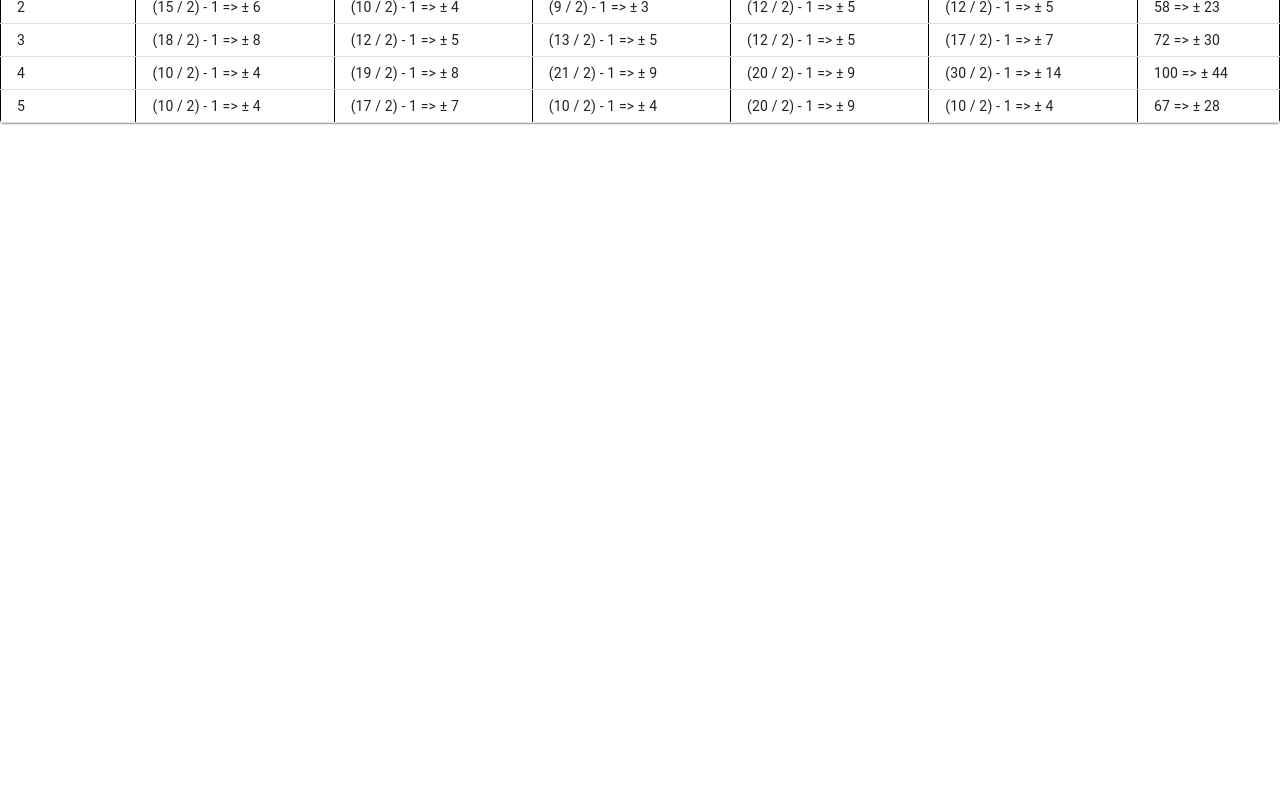
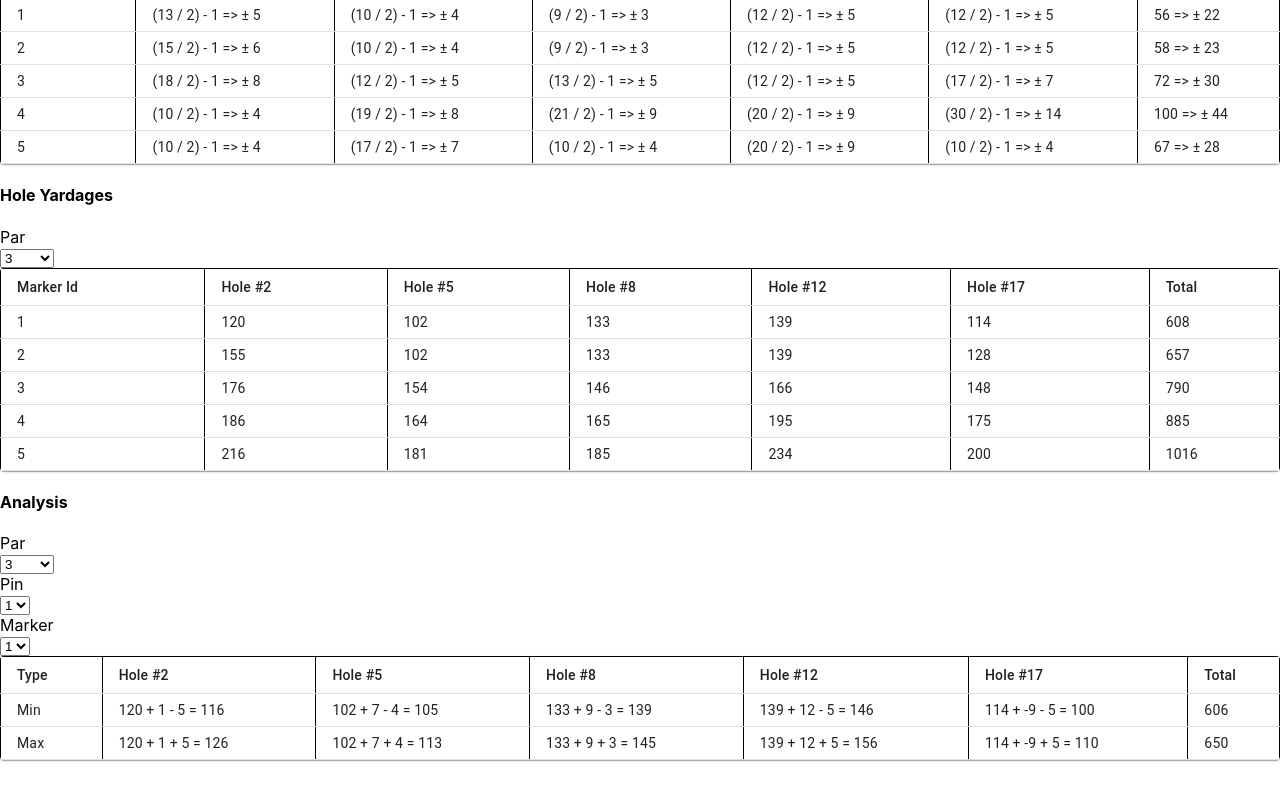
Before and after one commit to cole-gannaway/Hoover-CC-Teebox-Analysis, a React (Create React App) app: page / in a window 1280 px wide. Shown: the part 531-1331 px from the top of the page. Before the commit the page ends 800 px from the top, so only its background shows below. Built offline with nearby package versions, Linux system fonts and the light colour scheme.

Commit message:
Added Yardage and Analysis Table

```diff
--- /dev/null
+++ b/src/components/CourseAnalysisTable/CourseAnalysisTable.tsx
@@ -0,0 +1,117 @@
+import React, { Component } from 'react';
+import { DataService } from '../../services/data-service';
+import MaterialTable from '../MaterialTable/MaterialTable';
+import SelectAPI from '../SelectAPI/SelectAPI';
+import { YardageUtils } from '../../services/yardage-utils';
+
+const options = ['None', '3', '4', '5'];
+class CourseAnalysisTable extends Component<{}, { parFilter: string, pinFilter: string, markerFilter: string }> {
+
+    constructor(props: any) {
+        super(props);
+        this.state = {
+            parFilter: '3',
+            pinFilter: '1',
+            markerFilter: '1'
+        }
+        this.handleParFilterChange = this.handleParFilterChange.bind(this);
+        this.handlePinFilterChange = this.handlePinFilterChange.bind(this);
+        this.handleMarkerFilterChange = this.handleMarkerFilterChange.bind(this);
+    }
+    public render() {
+        let holeIds: number[] = [];
+        if (this.state.parFilter === 'None') {
+            holeIds = DataService.getAllHoleIds(null);
+        } else {
+            holeIds = DataService.getAllHoleIds(this.state.parFilter);
+        }
+        const markerIds = DataService.getAllMarkerIds();
+        const pinIds = DataService.getAllPinLocationIds();
+
+        const markerId = parseInt(this.state.markerFilter);
+        const pinId = parseInt(this.state.pinFilter);
+
+        // construct header row
+        const headerRow: string[] = [];
+        headerRow.push('Type');
+        holeIds.forEach((holeId) => {
+            headerRow.push('Hole #' + holeId.toString());
+        });
+        headerRow.push('Total');
+
+        // construct min data row
+        const minDataRow: string[] = [];
+        minDataRow.push('Min');
+        let minSum = 0;
+        holeIds.forEach((holeId) => {
+            const markerInfo = DataService.getMarkerInfoForHole(holeId, markerId);
+            const pinInfo = DataService.getPinInfoForHole(holeId, pinId);
+            // default
+            let cellVal = '-';
+            if (markerInfo && pinInfo) {
+                const yardage = markerInfo.yardage;
+                const pinDepth = pinInfo.depth;
+                const markerDepth = markerInfo.depth;
+                const markerDepthDelta = YardageUtils.computePlusMinus(markerDepth);
+                // min
+                const total = yardage + pinDepth - markerDepthDelta;
+                minSum += total;
+                cellVal = yardage.toString() + ' + ' + pinDepth.toString() + ' - ' + markerDepthDelta.toString() + ' = ' + total.toString();
+            }
+            minDataRow.push(cellVal);
+        });
+        minDataRow.push(minSum.toString());
+
+        // construct max data row
+        const maxDataRow: string[] = [];
+        maxDataRow.push('Max');
+        let maxSum = 0;
+        holeIds.forEach((holeId) => {
+            const markerInfo = DataService.getMarkerInfoForHole(holeId, markerId);
+            const pinInfo = DataService.getPinInfoForHole(holeId, pinId);
+            // default
+            let cellVal = '-';
+            if (markerInfo && pinInfo) {
+                const yardage = markerInfo.yardage;
+                const pinDepth = pinInfo.depth;
+                const markerDepth = markerInfo.depth;
+                const markerDepthDelta = YardageUtils.computePlusMinus(markerDepth);
+                // max
+                const total = yardage + pinDepth + markerDepthDelta;
+                maxSum += total;
+                cellVal = yardage.toString() + ' + ' + pinDepth.toString() + ' + ' + markerDepthDelta.toString() + ' = ' + total.toString();
+            }
+            maxDataRow.push(cellVal);
+        });
+        maxDataRow.push(maxSum.toString());
+
+
+        const finalData: string[][] = [];
+        finalData.push(headerRow);
+        finalData.push(minDataRow);
+        finalData.push(maxDataRow);
+
+        const pinIdsAsStr = pinIds.map((id) => id.toString());
+        const markerIdsAsStr = markerIds.map((id) => id.toString());
+        return (<div>
+            <div>
+                Par <SelectAPI value={this.state.parFilter} options={options} handleChange={this.handleParFilterChange}></SelectAPI>
+                Pin <SelectAPI value={this.state.pinFilter} options={pinIdsAsStr} handleChange={this.handlePinFilterChange}></SelectAPI>
+                Marker <SelectAPI value={this.state.markerFilter} options={markerIdsAsStr} handleChange={this.handleMarkerFilterChange}></SelectAPI>
+            </div>
+            <MaterialTable data={finalData}></MaterialTable>
+        </div>);
+    }
+    public handleParFilterChange(newVal: string) {
+        this.setState({ parFilter: newVal });
+    }
+    public handlePinFilterChange(newVal: string) {
+        this.setState({ pinFilter: newVal });
+    }
+    public handleMarkerFilterChange(newVal: string) {
+        this.setState({ markerFilter: newVal });
+    }
+
+}
+
+export default CourseAnalysisTable;
--- /dev/null
+++ b/src/components/HoleYardageTable/HoleYardageTable.tsx
@@ -0,0 +1,74 @@
+import React, { Component } from 'react';
+import { DataService } from '../../services/data-service';
+import MaterialTable from '../MaterialTable/MaterialTable';
+import SelectAPI from '../SelectAPI/SelectAPI';
+
+const options = ['None', '3', '4', '5'];
+class HoleYardageTable extends Component<{}, { parFilter: string }> {
+
+  constructor(props: any) {
+    super(props);
+    this.state = {
+      parFilter: '3'
+    }
+    this.handleParFilterChange = this.handleParFilterChange.bind(this);
+  }
+
+  public render() {
+    let holeIds: number[] = [];
+    if (this.state.parFilter === 'None') {
+      holeIds = DataService.getAllHoleIds(null);
+    } else {
+      holeIds = DataService.getAllHoleIds(this.state.parFilter);
+    }
+    const markerIds = DataService.getAllMarkerIds();
+
+    // construct header row
+    const headerRow: string[] = [];
+    headerRow.push('Marker Id');
+    holeIds.forEach((holeId) => {
+      headerRow.push('Hole #' + holeId.toString());
+    });
+    headerRow.push('Total');
+
+    // construct data rows
+    const dataRows = markerIds.map((markerId) => {
+      // construct data row
+      const dataRow: string[] = [];
+      dataRow.push(markerId.toString());
+      let yardageSum = 0;
+      holeIds.forEach((holeId) => {
+        const markerInfo = DataService.getMarkerInfoForHole(holeId, markerId);
+        // default
+        let cellVal = '-';
+        if (markerInfo) {
+          const yardage = markerInfo.yardage;
+          yardageSum += yardage;
+          cellVal = yardage.toString();
+        }
+        dataRow.push(cellVal);
+      });
+      dataRow.push(yardageSum.toString());
+      return dataRow;
+    });
+
+
+
+    const finalData: string[][] = [];
+    finalData.push(headerRow);
+    dataRows.forEach((row) => finalData.push(row));
+
+    return (<div>
+      <div>
+        Par
+        <SelectAPI value={this.state.parFilter} options={options} handleChange={this.handleParFilterChange}></SelectAPI>
+      </div>
+      <MaterialTable data={finalData}></MaterialTable>
+    </div>);
+  }
+  public handleParFilterChange(newVal: string) {
+    this.setState({ parFilter: newVal });
+  }
+}
+
+export default HoleYardageTable;
--- a/src/components/Main/Main.tsx
+++ b/src/components/Main/Main.tsx
@@ -1,6 +1,8 @@
 import React, { Component } from 'react';
 import PinDepthTable from '../PinDepthTable/PinDepthTable';
 import MarkerDepthTable from '../MarkerDepthTable/MarkerDepthTable';
+import HoleYardageTable from '../HoleYardageTable/HoleYardageTable';
+import CourseAnalysisTable from '../CourseAnalysisTable/CourseAnalysisTable';
 
 class Main extends Component<any, { pinLocationId: number, overviewPinDepthSum: number }> {
 
@@ -22,7 +24,14 @@ class Main extends Component<any, { pinLocationId: number, overviewPinDepthSum:
         <PinDepthTable></PinDepthTable>
         <h4>Teebox Depths</h4>
         <MarkerDepthTable></MarkerDepthTable>
+        <h4>Hole Yardages</h4>
+        <HoleYardageTable></HoleYardageTable>
+        <h4>Analysis</h4>
+        <CourseAnalysisTable></CourseAnalysisTable>
       </div>
+      <br></br>
+      <br></br>
+
     </div>);
   }
 
--- a/src/components/MarkerDepthTable/MarkerDepthTable.tsx
+++ b/src/components/MarkerDepthTable/MarkerDepthTable.tsx
@@ -1,10 +1,26 @@
 import React, { Component } from 'react';
 import { DataService } from '../../services/data-service';
 import MaterialTable from '../MaterialTable/MaterialTable';
+import SelectAPI from '../SelectAPI/SelectAPI';
+import { YardageUtils } from '../../services/yardage-utils';
 
-class MarkerDepthTable extends Component<{}, {}> {
+const options = ['None', '3', '4', '5'];
+class MarkerDepthTable extends Component<{}, { parFilter: string }> {
+
+    constructor(props: any) {
+        super(props);
+        this.state = {
+            parFilter: '3'
+        }
+        this.handleParFilterChange = this.handleParFilterChange.bind(this);
+    }
     public render() {
-        let holeIds: number[] = DataService.getAllHoleIdsWithMarkers();
+        let holeIds: number[] = [];
+        if (this.state.parFilter === 'None') {
+            holeIds = DataService.getAllHoleIds(null);
+        } else {
+            holeIds = DataService.getAllHoleIds(this.state.parFilter);
+        }
         const markerIds = DataService.getAllMarkerIds();
 
         // construct header row
@@ -28,7 +44,7 @@ class MarkerDepthTable extends Component<{}, {}> {
                 let cellVal = '-';
                 if (markerInfo) {
                     const depth = markerInfo.depth;
-                    const delta = Math.floor((depth / 2)) - 1;
+                    const delta = YardageUtils.computePlusMinus(depth);
                     depthSum += depth;
                     deltaSum += delta;
                     cellVal = '(' + depth.toString() + ' / 2) - 1 => \xB1 ' + delta.toString();
@@ -45,6 +61,9 @@ class MarkerDepthTable extends Component<{}, {}> {
         dataRows.forEach((row) => finalData.push(row));
 
         return (<div>
+            <div>
+                Par <SelectAPI value={this.state.parFilter} options={options} handleChange={this.handleParFilterChange}></SelectAPI>
+            </div>
             <MaterialTable data={finalData}></MaterialTable>
         </div>);
     }
--- /dev/null
+++ b/src/services/yardage-utils.ts
@@ -0,0 +1,5 @@
+export class YardageUtils {
+  public static computePlusMinus(total: number) {
+    return Math.floor(total / 2) - 1;
+  }
+}
```
